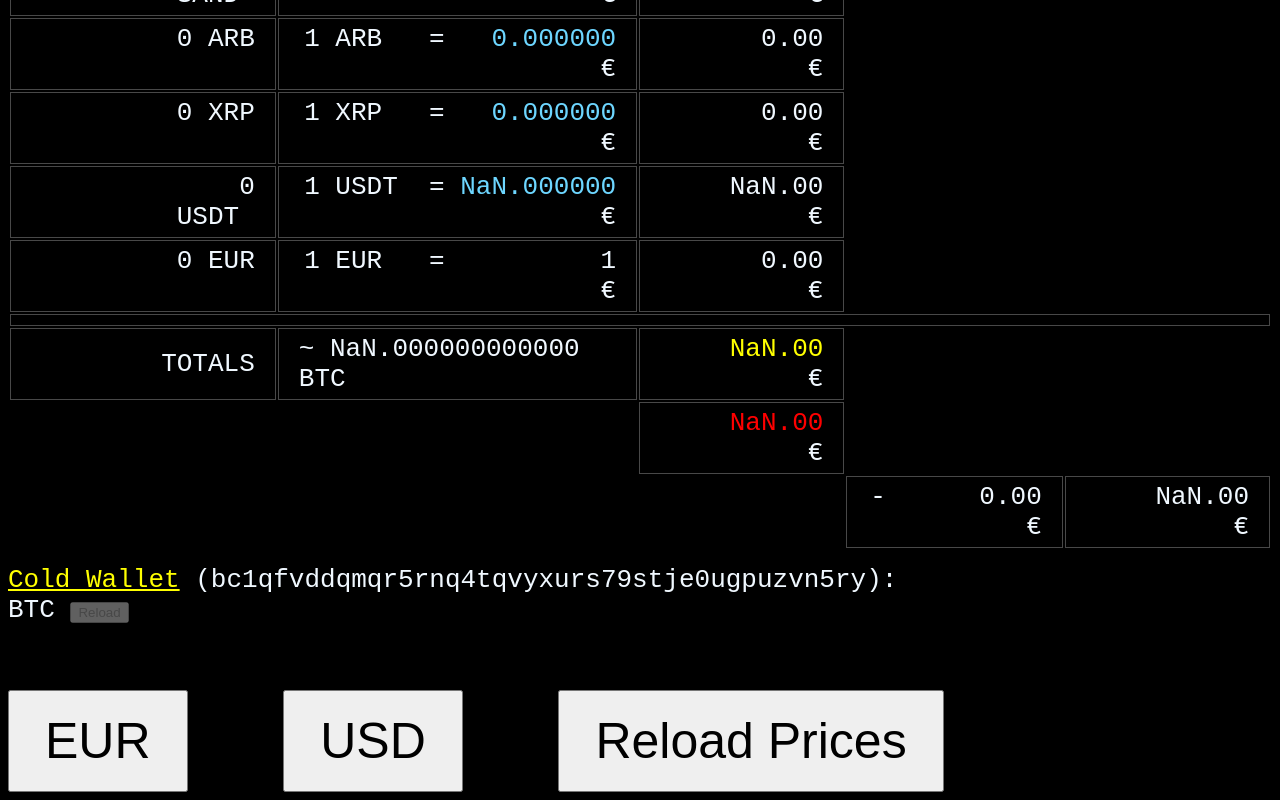
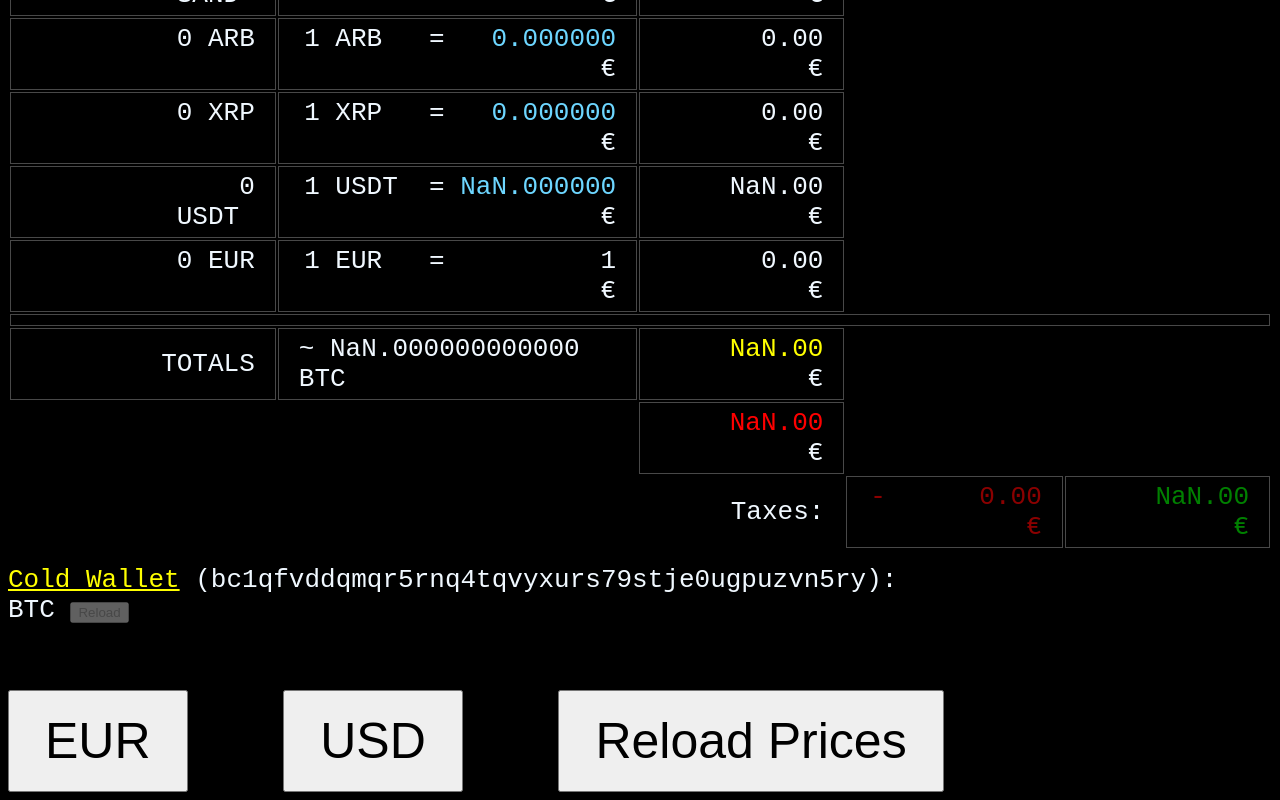
Before and after one commit to joelbarba/jb-crypto-portfolio, a website: page mob.html in a window 1280 px wide. Shown: the part 927-1727 px from the top of the page. Drawn offline with Linux system fonts and the light colour scheme; no server answers.

Commit message:
add tax calc 2

```diff
--- a/mob.html
+++ b/mob.html
@@ -138,9 +138,9 @@
     <td id="totals-profit">...</td>
   </tr>
   <tr class="row-profit2">
-    <td id="profit-pad2" colspan="3" style="border: none"></td>
-    <td id="totals-taxes">Tax: 3.000 €</td>
-    <td id="totals-profit-after-taxes">...</td>
+    <td id="profit-pad2" colspan="3" style="border: none">Taxes:</td>
+    <td id="totals-taxes" style="color: darkred">...</td>
+    <td id="totals-profit-after-taxes" style="color: green">...</td>
   </tr>
 </table>
 
```
Also changed, not shown: index.html (+1 -1 lines).
